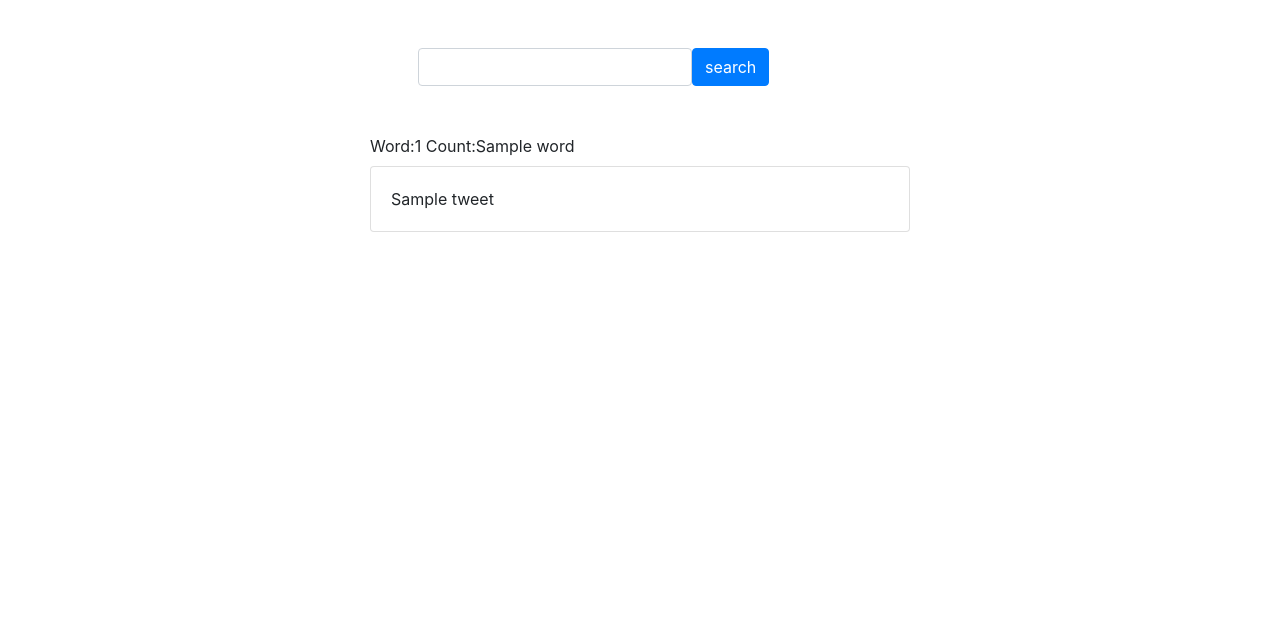
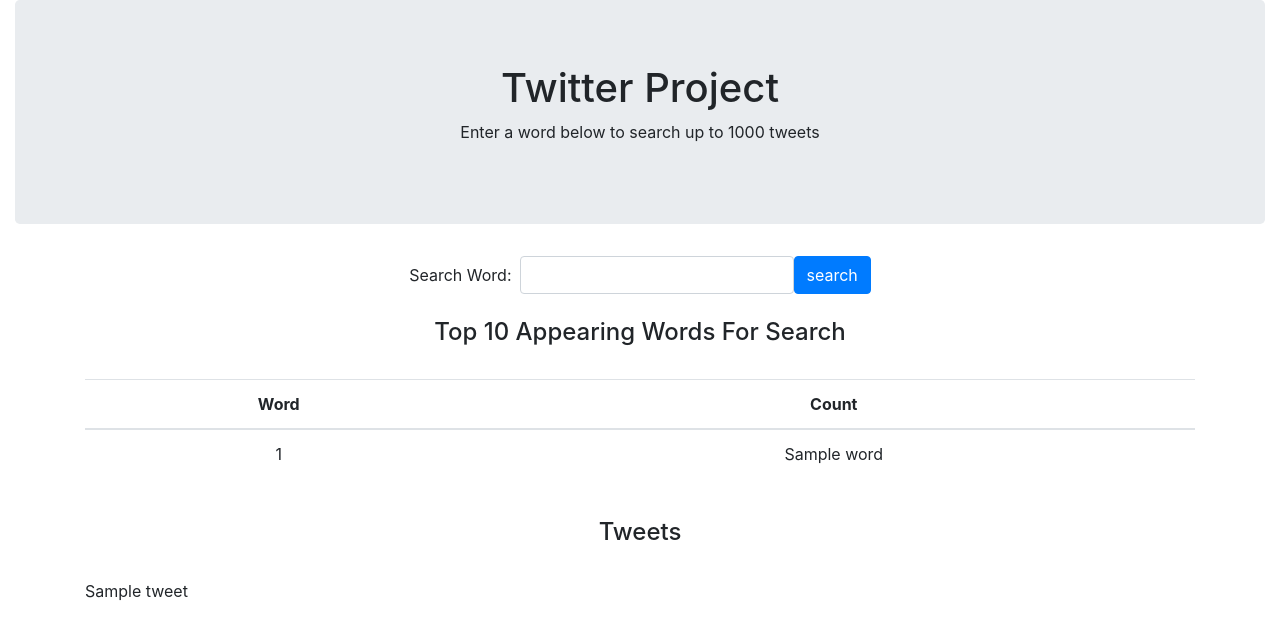
Before and after one commit to EdEDock/twitter_project, a Flask app: template templates/home.html in a window 1280 px wide. Shown: the top 640 px of the page. Run offline with Flask 2, Linux system fonts and the light colour scheme; the template is opened without the code that fills it: most values are stand-ins (such as "Sample title", 1, 10 or a date in 2020); some libraries are stand-ins or nearby versions.

Commit message:
Reworked Display

```diff
--- a/templates/home.html
+++ b/templates/home.html
@@ -1,34 +1,64 @@
-<!DOCTYPE html>
-<html>
+<!doctype html>
+<html lang="en">
   <head>
+    <!-- Required meta tags -->
+    <meta charset="utf-8">
+    <meta name="viewport" content="width=device-width, initial-scale=1, shrink-to-fit=no">
+
+    <!-- Bootstrap CSS -->
+    <link rel="stylesheet" href="https://stackpath.bootstrapcdn.com/bootstrap/4.3.1/css/bootstrap.min.css" integrity="sha384-ggOyR0iXCbMQv3Xipma34MD+dH/1fQ784/j6cY/iJTQUOhcWr7x9JvoRxT2MZw1T" crossorigin="anonymous">
+
     <title>Twitter Project</title>
-	<link rel="stylesheet" type="text/css" href="https://stackpath.bootstrapcdn.com/bootstrap/4.2.1/css/bootstrap.min.css">
   </head>
   <body>
-<div class="container">
+
+  <div class="container-fluid">
+
+      <div class="jumbotron">
+        <h1 class="text-center">Twitter Project</h1>
+        <p class="text-center">Enter a word below to search up to 1000 tweets</p>
+      </div>
+
       <div class="row justify-content-center">
-   <div class="col-md-6">
-     <div class="p-5">
           <form class="form-inline" method="GET" action="{{ url_for('index') }}">
-	 <input class="form-control" type="text" name="q">
+              <label class="pr-2" for="searchword">Search Word:</label>
+              <input class="form-control" id="searchword" type="text" name="q">
               <button class="btn btn-primary" type="submit">search</button>
           </form>
       </div>
+
+      <div class="container">
+          <h4 class="text-center py-4">Top 10 Appearing Words For Search</h4>
+          <table class="table text-center">
+            <thead>
+                <tr>
+                    <th>Word</th>
+                    <th>Count</th>
+                </tr>
+            </thead>
+            <tbody>
                 {% for word in word_counts %}
-      <div>Word:{{ word[0] }} Count:{{ word[1] }}</div>
+                <tr>
+                    <td>{{ word[0] }}</td>
+                    <td>{{ word[1] }}</td>
+                </tr>
                 {% endfor %}
+            </tbody>
+        </table>
+      </div>
 
+      <div class="container">
+          <h4 class="text-center py-4">Tweets</h4>
                 {% for tweet in tweets %}
-	  <div class="card mt-2">
-	    <div class="card-body">
-	      <div class="card-text">
-		  {{ tweet }}
-	      </div>
-            </div>
-	  </div>
+                    <p>{{ tweet }}</p>
                 {% endfor %}
       </div>
   </div>
- </div>
+
+    <!-- Optional JavaScript -->
+    <!-- jQuery first, then Popper.js, then Bootstrap JS -->
+    <script src="https://code.jquery.com/jquery-3.3.1.slim.min.js" integrity="sha384-q8i/X+965DzO0rT7abK41JStQIAqVgRVzpbzo5smXKp4YfRvH+8abtTE1Pi6jizo" crossorigin="anonymous"></script>
+    <script src="https://cdnjs.cloudflare.com/ajax/libs/popper.js/1.14.7/umd/popper.min.js" integrity="sha384-UO2eT0CpHqdSJQ6hJty5KVphtPhzWj9WO1clHTMGa3JDZwrnQq4sF86dIHNDz0W1" crossorigin="anonymous"></script>
+    <script src="https://stackpath.bootstrapcdn.com/bootstrap/4.3.1/js/bootstrap.min.js" integrity="sha384-JjSmVgyd0p3pXB1rRibZUAYoIIy6OrQ6VrjIEaFf/nJGzIxFDsf4x0xIM+B07jRM" crossorigin="anonymous"></script>
   </body>
 </html>
```
Lines whose indentation alone changed are shown as unchanged.
